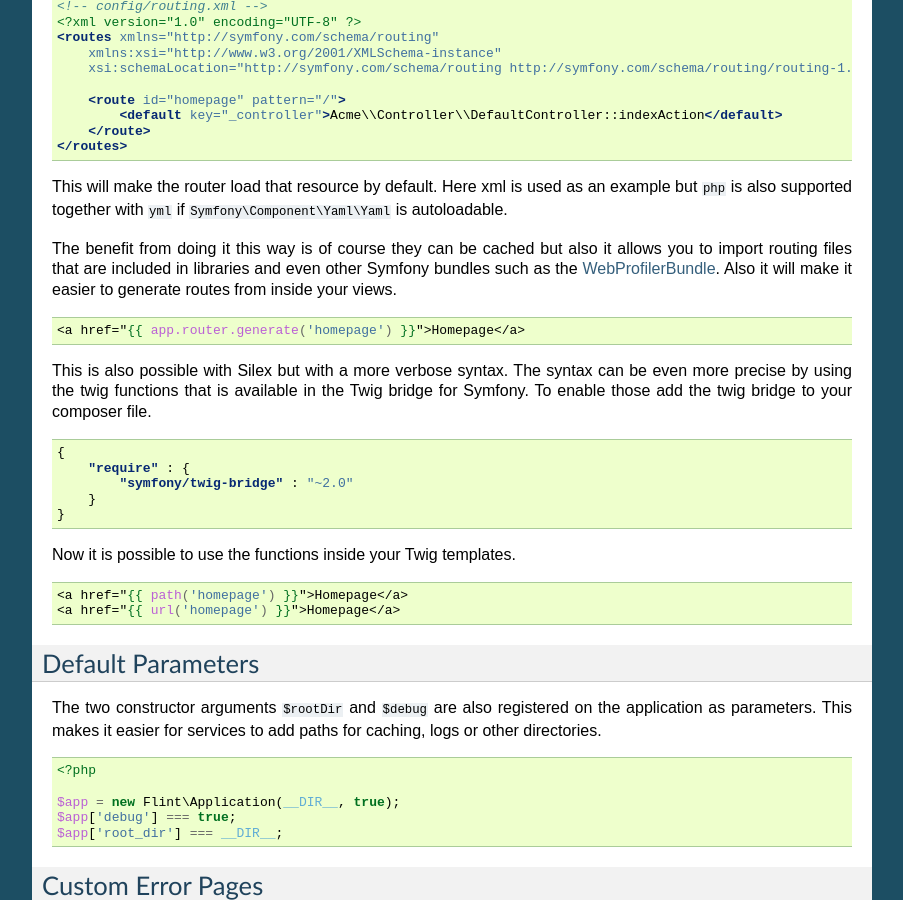
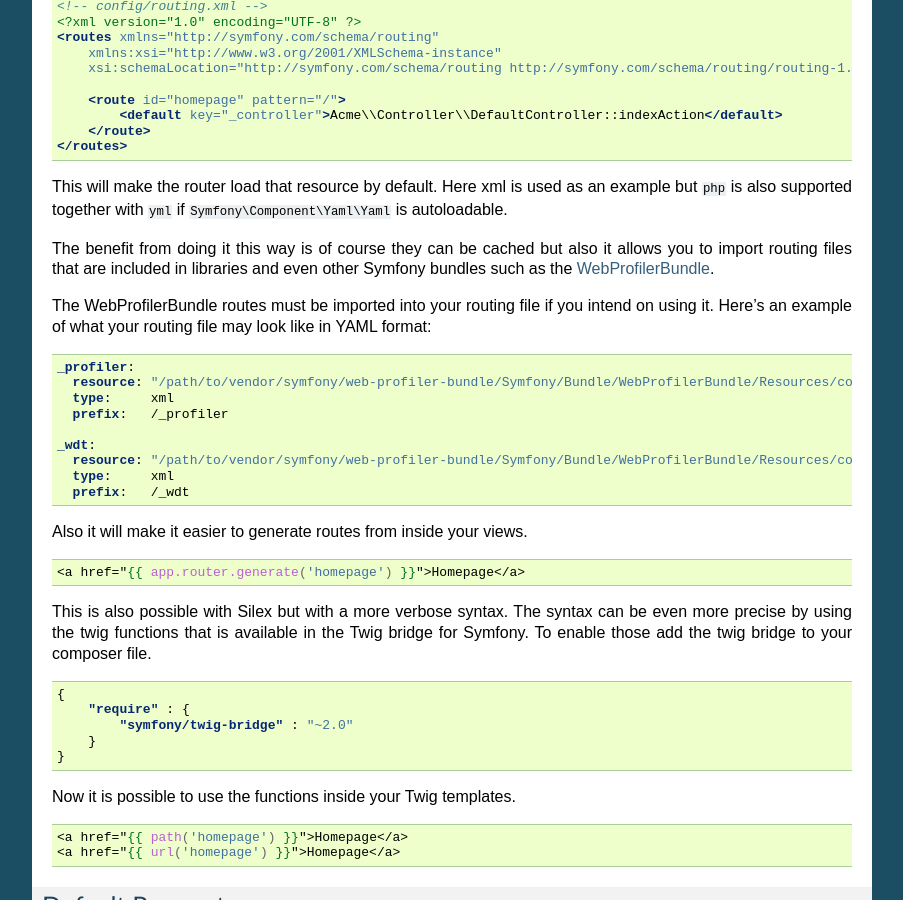
Before and after one commit to flint/flint, a Sphinx documentation site: the page built from doc/index.rst, in a window 1280 px wide and 900 px high, scrolled down 2076 px. Shown: the whole window, without its empty margins (198-1101 px from the left). Built offline with Sphinx 7.4.7, drawn with Linux system fonts in a browser that asks for light colours.

Commit message:
Update index.rst
Added example on how to get the Silex WebProfiler service provider working with the Symfony routing system

```diff
--- a/doc/index.rst
+++ b/doc/index.rst
@@ -161,6 +161,22 @@ The benefit from doing it this way is of course they can be cached but
 also it allows you to import routing files that are included in
 libraries and even other Symfony bundles such as the
 `WebProfilerBundle <https://github.com/symfony/webprofilerbundle>`__.
+
+The WebProfilerBundle routes must be imported into your routing file if you intend on using it.
+Here's an example of what your routing file may look like in YAML format:
+
+.. code-block:: yaml
+
+    _profiler:
+      resource: "/path/to/vendor/symfony/web-profiler-bundle/Symfony/Bundle/WebProfilerBundle/Resources/config/routing/profiler.xml"
+      type:     xml
+      prefix:   /_profiler
+
+    _wdt:
+      resource: "/path/to/vendor/symfony/web-profiler-bundle/Symfony/Bundle/WebProfilerBundle/Resources/config/routing/wdt.xml"
+      type:     xml
+      prefix:   /_wdt
+
 Also it will make it easier to generate routes from inside your views.
 
 .. code-block:: jinja
```
